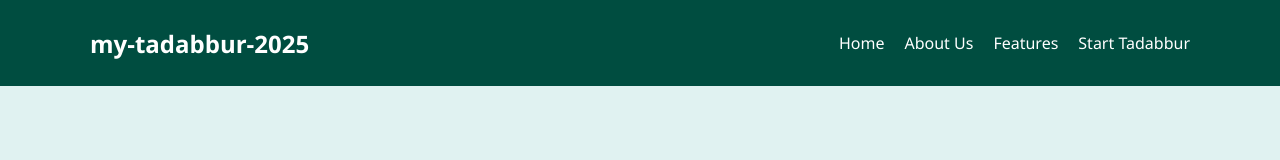
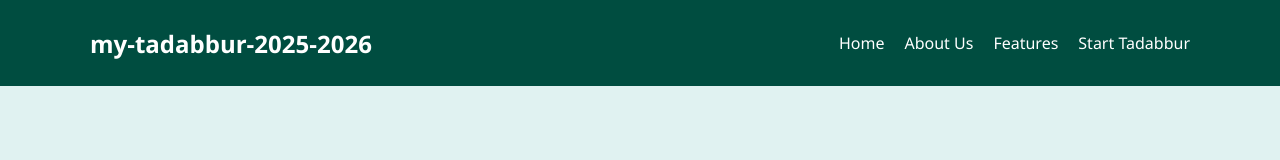
Before and after one commit to armanot/my-tadabbur, a plain HTML site: page index.html in a window 1280 px wide. Shown: the top 160 px of the page. Drawn offline with Linux system fonts and the light colour scheme.

Commit message:
add 2026

```diff
--- a/index.html
+++ b/index.html
@@ -9,7 +9,7 @@
 <body>
   <header>
     <div class="container">
-      <h1 class="logo">my-tadabbur-2025</h1>
+      <h1 class="logo">my-tadabbur-2025-2026</h1>
       <nav>
         <ul>
           <li><a href="#">Home</a></li>
```
